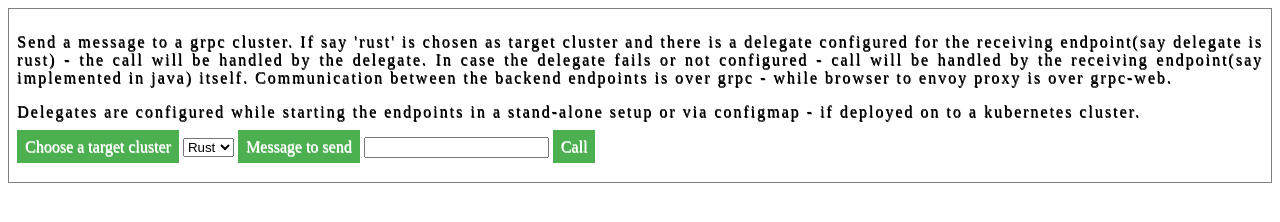
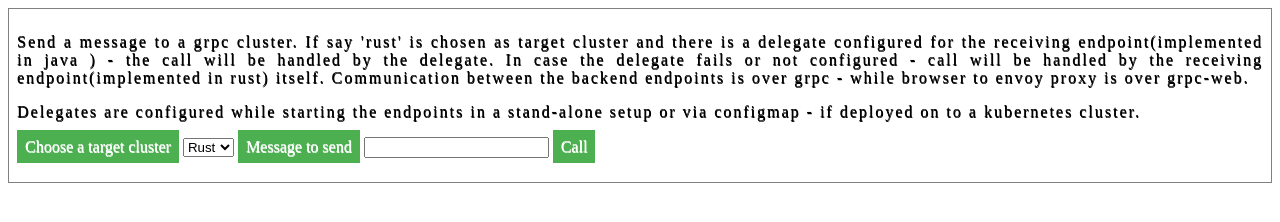
Before and after one commit to ratulb/grpc-rust-java-web, a website built with webpack: page web/index.html in a window 1280 px wide. Built offline with nearby package versions, Linux system fonts and the light colour scheme.

Commit message:
Messages

```diff
--- a/web/index.html
+++ b/web/index.html
@@ -12,7 +12,7 @@
       </script>
    </head>
    <body>
-      <p>Send a message to a grpc cluster. If say 'rust' is chosen as target cluster and there is a delegate configured for the receiving endpoint(say delegate is rust) - the call will be handled by the delegate. In case the delegate fails or not configured - call will be handled by the receiving endpoint(say implemented in java) itself. Communication between the backend endpoints is over grpc - while browser to envoy proxy is over grpc-web.</p>
+      <p>Send a message to a grpc cluster. If say 'rust' is chosen as target cluster and there is a delegate configured for the receiving endpoint(implemented in java ) - the call will be handled by the delegate. In case the delegate fails or not configured - call will be handled by the receiving endpoint(implemented in rust) itself. Communication between the backend endpoints is over grpc - while browser to envoy proxy is over grpc-web.</p>
       <p> Delegates are configured while starting the endpoints in a stand-alone setup or via configmap - if deployed on to a kubernetes cluster. </p>
       <div>
          <label for="target_cluster"><span class="label success">Choose a target cluster</span> </label>
```
